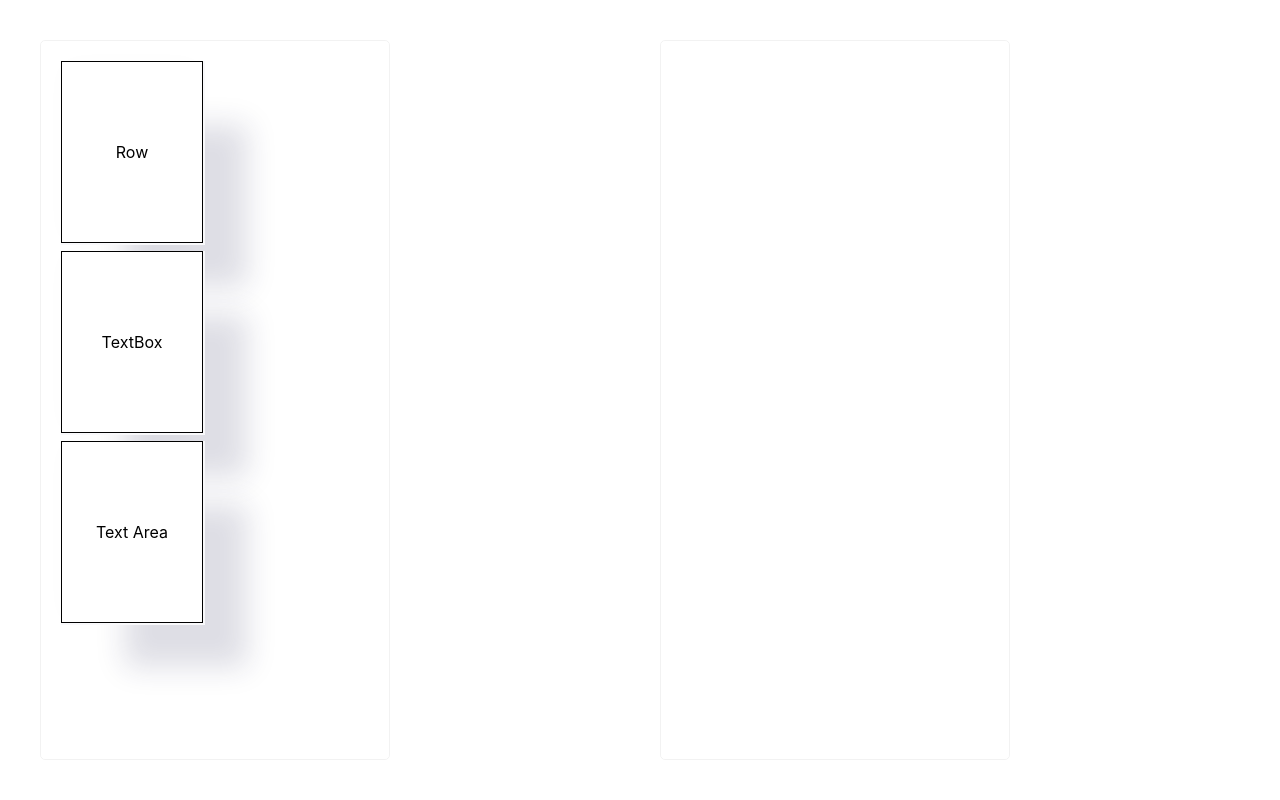
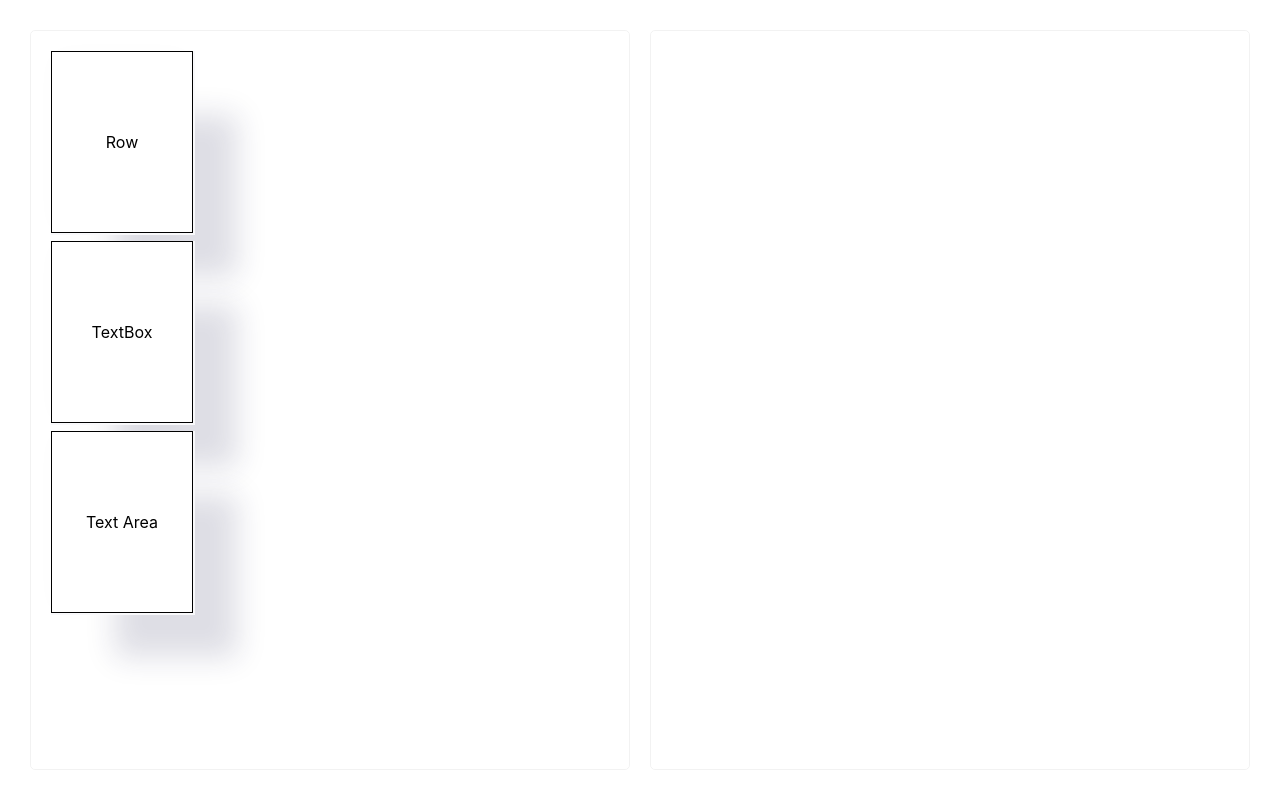
Before and after one commit to lantanios/Cards-POC, a React (Create React App) app: page / in a window 1280 px wide. Built offline with nearby package versions, Linux system fonts and the light colour scheme.

Commit message:
organizing the code a bit

```diff
--- /dev/null
+++ b/src/POC/comps/ElementsList/ElementsList.tsx
@@ -0,0 +1,65 @@
+import React from 'react'
+import { DroppableContainer } from '../container/DropableContainer';
+import { toolItems } from '../../functions/getStarterItems';
+import { UniqueIdentifier } from '@dnd-kit/core';
+import { DraggableItem } from '../draggableItem/DraggableItem';
+
+const ElementsList = ({
+  minimal,
+  columns = 1,
+  scrollable,
+  containerStyle,
+  handle = false,
+  getItemStyles = () => ({}),
+  wrapperStyle = () => ({}),
+  renderItem
+}: {
+  minimal: boolean,
+  columns?: number,
+  scrollable?: boolean,
+  containerStyle?: React.CSSProperties,
+  handle?: boolean;
+  renderItem?: any;
+  wrapperStyle?(args: { index: number }): React.CSSProperties;
+  getItemStyles?(args: {
+    value: UniqueIdentifier;
+    index: number;
+    overIndex: number;
+    isDragging: boolean;
+    containerId: UniqueIdentifier;
+    isSorting: boolean;
+    isDragOverlay: boolean;
+  }): React.CSSProperties;
+}) => {
+  return (
+    <DroppableContainer
+    key={"C"}
+    id={"C"}
+    label={minimal ? undefined : `Column ${"C"}`}
+    columns={columns}
+    items={toolItems}
+    scrollable={scrollable}
+    style={containerStyle}
+    unstyled={minimal}
+  >
+    {toolItems.map((item, index) => {
+      return (
+        <DraggableItem
+          key={item.id}
+          id={item.id}
+          title={item.title}
+          type={item.type}
+          index={index}
+          handle={handle}
+          style={getItemStyles}
+          wrapperStyle={wrapperStyle}
+          renderItem={renderItem}
+          containerId="C"
+        />
+      );
+    })}
+  </DroppableContainer>
+  );
+}
+
+export default ElementsList
--- a/src/POC/comps/MultipleContainers.tsx
+++ b/src/POC/comps/MultipleContainers.tsx
@@ -1,4 +1,4 @@
-import React, { useEffect, useMemo, useRef, useState } from "react";
+import React, { useEffect, useRef, useState } from "react";
 import { createPortal } from "react-dom";
 import {
   CancelDrop,
@@ -17,19 +17,15 @@
   defaultDropAnimationSideEffects,
 } from "@dnd-kit/core";
 import {
-  SortableContext,
   arrayMove,
-  verticalListSortingStrategy,
   SortingStrategy,
-  horizontalListSortingStrategy,
 } from "@dnd-kit/sortable";
 import { coordinateGetter as multipleContainersCoordinateGetter } from "./multipleContainersKeyboardCoordinates";
 import { Item } from "./Item";
-import { DroppableContainer } from "./container/DropableContainer";
-import { SortableItem } from "./sortableItem/SortableItem";
-import { DraggableItem } from "./draggableItem/DraggableItem";
 import { IToolBox, toolItems } from "../functions/getStarterItems";
 import { nanoid } from "nanoid";
+import WebsitePage from "./WebsitePage/WebsitePage";
+import ElementsList from "./ElementsList/ElementsList";
 
 const dropAnimation: DropAnimation = {
   sideEffects: defaultDropAnimationSideEffects({
@@ -41,7 +37,7 @@
   }),
 };
 
-interface Props {
+export interface IContainersProps {
   adjustScale?: boolean;
   items?: IToolBox[];
   renderItem?: any;
@@ -74,24 +70,17 @@
   cancelDrop,
   columns,
   handle = false,
-  items: initialItems,
-  containerStyle,
   coordinateGetter = multipleContainersCoordinateGetter,
   getItemStyles = () => ({}),
   wrapperStyle = () => ({}),
   minimal = false,
   modifiers,
   renderItem,
-  strategy = verticalListSortingStrategy,
   vertical = false,
   scrollable,
-}: Props) {
+}: IContainersProps) {
   const [items, setItems] = useState<IToolBox[]>([]);
   const [active, setActive] = useState<IToolBox | null>(null);
-  const activeItem = useMemo(
-    () => items.find((item) => item.id === active?.id),
-    [active, items]
-  );
   const recentlyMovedToNewContainer = useRef(false);
 
   const sensors = useSensors(
@@ -137,6 +126,10 @@
       return;
     }
 
+    if (overContainer === "C") {
+      return;
+    }
+
     if (event.over) {
       let newElements: any = [
         ...items,
@@ -179,71 +172,25 @@
           gridAutoFlow: vertical ? "row" : "column",
         }}
       >
-        <SortableContext
-          items={["D"]}
-          strategy={
-            vertical
-              ? verticalListSortingStrategy
-              : horizontalListSortingStrategy
-          }
-        >
-          <DroppableContainer
+          <ElementsList
+            minimal={minimal}
             key={"C"}
-            id={"C"}
-            label={minimal ? undefined : `Column ${"C"}`}
             columns={columns}
-            items={toolItems}
             scrollable={scrollable}
-            style={containerStyle}
-            unstyled={minimal}
-          >
-            {toolItems.map((item, index) => {
-              return (
-                <DraggableItem
-                  key={item.id}
-                  id={item.id}
-                  title={item.title}
-                  type={item.type}
-                  index={index}
             handle={handle}
-                  style={getItemStyles}
             wrapperStyle={wrapperStyle}
             renderItem={renderItem}
-                  containerId="C"
           />
-              );
-            })}
-          </DroppableContainer>
-          <DroppableContainer
+          <WebsitePage
+            minimal={minimal}
             key={"D"}
-            id={"D"}
-            label={minimal ? undefined : `Column ${"D"}`}
             columns={columns}
             items={items}
             scrollable={scrollable}
-            style={containerStyle}
-            unstyled={minimal}
-          >
-            <SortableContext items={items} strategy={strategy}>
-              {items.map((item, index) => {
-                return (
-                  <SortableItem
-                    key={item.id}
-                    id={item.id}
-                    index={index}
-                    title={item.title}
-                    type={item.type}
             handle={handle}
-                    style={getItemStyles}
             wrapperStyle={wrapperStyle}
             renderItem={renderItem}
-                    containerId={"D"}
           />
-                );
-              })}
-            </SortableContext>
-          </DroppableContainer>
-        </SortableContext>
       </div>
 
       {/* this just makes the effect of the card being over all the others */}
--- /dev/null
+++ b/src/POC/comps/WebsitePage/WebsitePage.tsx
@@ -0,0 +1,72 @@
+import React from 'react'
+import { DroppableContainer } from '../container/DropableContainer';
+import { IToolBox } from '../../functions/getStarterItems';
+import { SortableContext, SortingStrategy, verticalListSortingStrategy } from '@dnd-kit/sortable';
+import { SortableItem } from '../sortableItem/SortableItem';
+import { UniqueIdentifier } from '@dnd-kit/core';
+
+const WebsitePage = ({
+  minimal,
+  columns = 1,
+  items,
+  scrollable,
+  containerStyle,
+  strategy = verticalListSortingStrategy,
+  handle = false,
+  getItemStyles = () => ({}),
+  wrapperStyle = () => ({}),
+  renderItem
+}: {
+  minimal: boolean,
+  columns?: number,
+  items: IToolBox[],
+  scrollable?: boolean,
+  containerStyle?: React.CSSProperties,
+  strategy?: SortingStrategy;
+  handle?: boolean;
+  renderItem?: any;
+  wrapperStyle?(args: { index: number }): React.CSSProperties;
+  getItemStyles?(args: {
+    value: UniqueIdentifier;
+    index: number;
+    overIndex: number;
+    isDragging: boolean;
+    containerId: UniqueIdentifier;
+    isSorting: boolean;
+    isDragOverlay: boolean;
+  }): React.CSSProperties;
+}) => {
+  return (
+    <DroppableContainer
+    key={"D"}
+    id={"D"}
+    label={minimal ? undefined : `Column ${"D"}`}
+    columns={columns}
+    items={items}
+    scrollable={scrollable}
+    style={containerStyle}
+    unstyled={minimal}
+  >
+    <SortableContext items={items} strategy={strategy}>
+      {items.map((item, index) => {
+        return (
+          <SortableItem
+            key={item.id}
+            id={item.id}
+            index={index}
+            title={item.title}
+            type={item.type}
+            handle={handle}
+            style={getItemStyles}
+            wrapperStyle={wrapperStyle}
+            renderItem={renderItem}
+            containerId={"D"}
+          />
+        );
+      })}
+    </SortableContext>
+  </DroppableContainer>
+  );
+}
+
+export default WebsitePage
```
Lines whose indentation alone changed are shown as unchanged.
